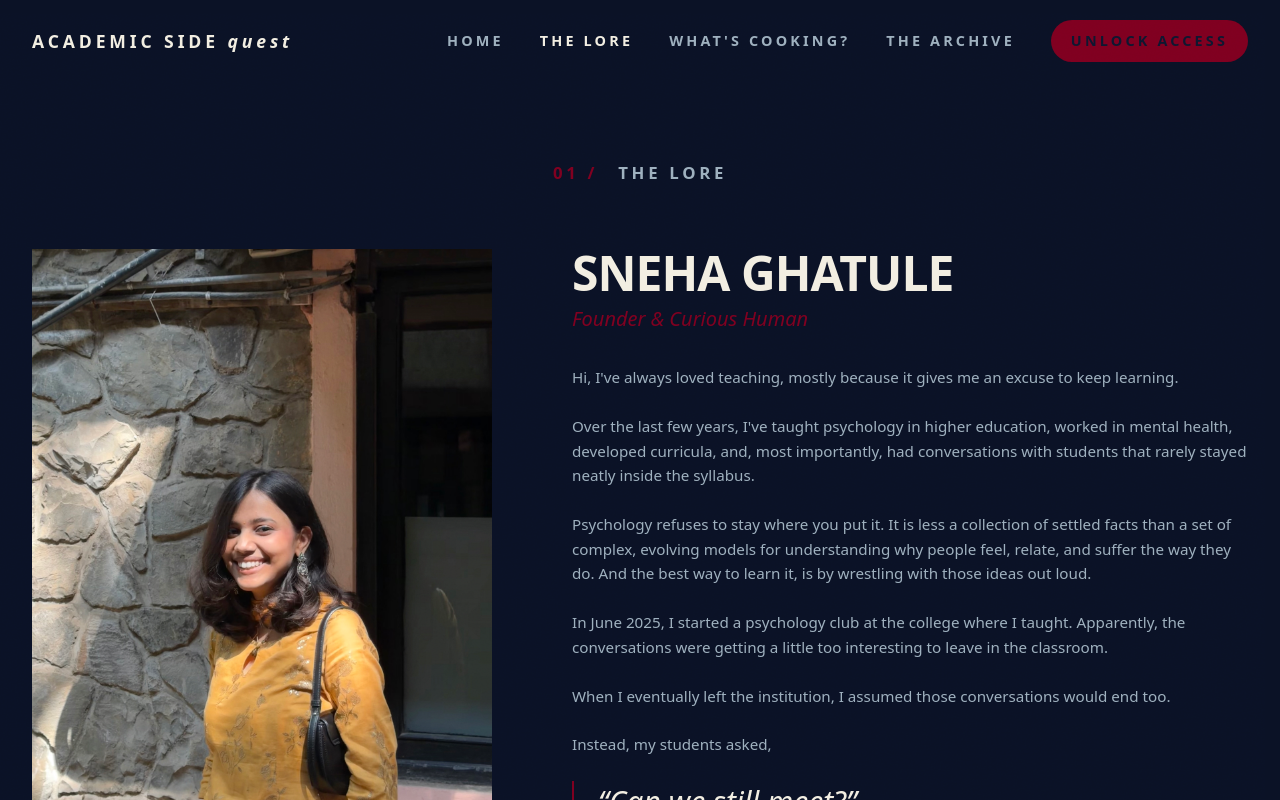
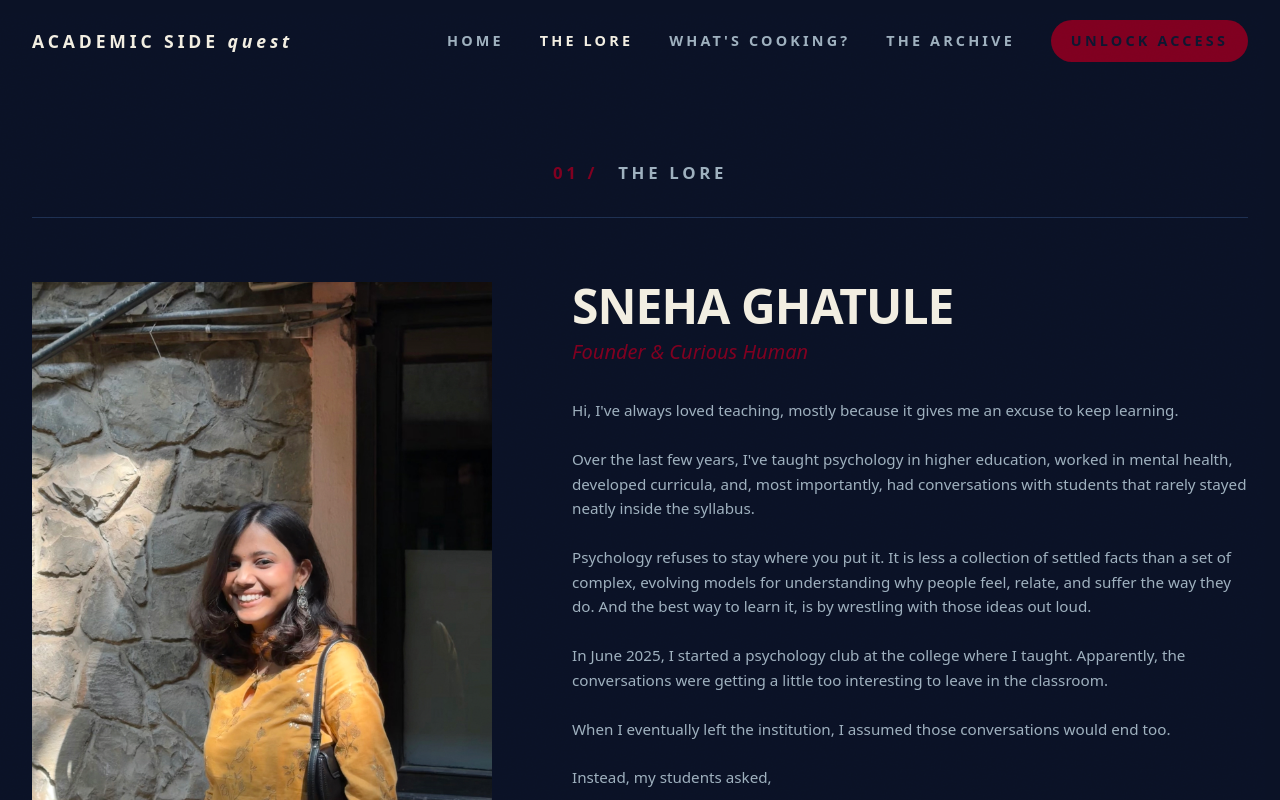
Before and after one commit to snehaghatule/academic-side-quest, a Next.js app: page /about in a window 1280 px wide. Shown: the top 800 px of the page. Built offline with nearby package versions, Linux system fonts and the light colour scheme; a web font is replaced by a local one.

Commit message:
Add divider below lore heading

```diff
--- a/src/components/sections/Founder.tsx
+++ b/src/components/sections/Founder.tsx
@@ -32,6 +32,8 @@ export function Founder() {
           <span className="label label-large text-ember">01 /</span>
           <span className="label label-large text-mist">the lore</span>
         </div>
+
+        <div className="mt-8 border-t border-line" />
 
         <div className="mt-16 grid items-start gap-14 lg:grid-cols-12 lg:gap-20">
           <div className="lg:col-span-5">
```
